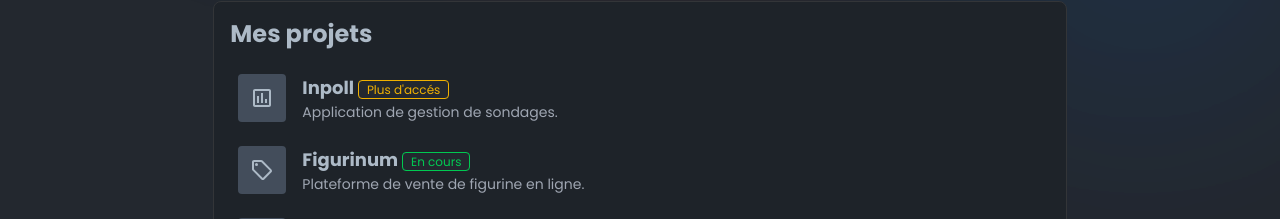
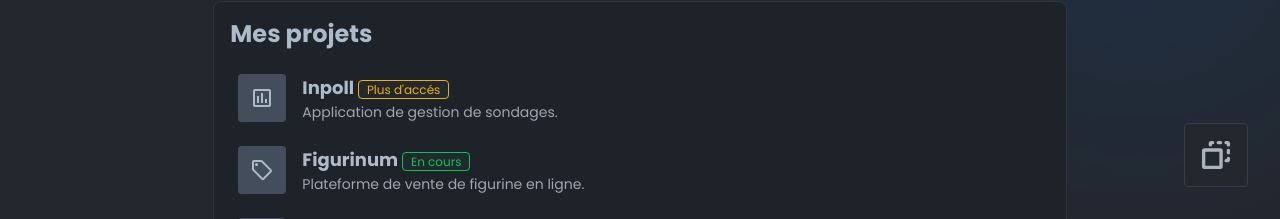
Before and after one commit to PlaquetWilliam/portfolio, a React (Vite) app: page / in a window 1280 px wide. Shown: the part 581-800 px from the top of the page. Built offline with nearby package versions, Linux system fonts and the light colour scheme.

Commit message:
Déploiement

```diff
--- a/index.html
+++ b/index.html
@@ -10,7 +10,7 @@
     <link rel="preconnect" href="https://fonts.gstatic.com" crossorigin>
     <link href="https://fonts.googleapis.com/css2?family=Open+Sans:ital@0;1&family=Poppins:ital,wght@0,100;0,200;0,300;0,400;0,500;0,600;0,700;0,800;0,900;1,100;1,200;1,300;1,400;1,500;1,600;1,700;1,800;1,900&display=swap" rel="stylesheet">
   </head>
-  <body>
+  <body class="bg-[#23282f]">
     <div id="root"></div>
     <script type="module" src="/src/main.tsx"></script>
   </body>
--- a/src/App.tsx
+++ b/src/App.tsx
@@ -1,14 +1,32 @@
-import { Hero } from "./components/Hero"
-import { Projects } from "./components/Projects"
-import { Skills } from "./components/Skills"
-import { Contact } from "./components/Contact"
+import { useState } from "react";
+import { Hero } from "./components/Hero";
+import { Projects } from "./components/Projects";
+import { Skills } from "./components/Skills";
+import { Contact } from "./components/Contact";
 import Background from "./components/Background";
 
+import { PiSelectionBackgroundBold, PiSelectionAllBold } from "react-icons/pi"; // Import des icônes
+
 function App() {
+  const [showBackground, setShowBackground] = useState(true);
+
   return (
     <>
-      <div className="fixed h-screen z-0">
+      <div className="fixed inset-0 z-0 transition-opacity duration-500" style={{ opacity: showBackground ? 1 : 0 }}>
         <Background />
+      </div>
+
+      <div className="fixed bottom-0 right-0 m-8 w-16 h-16 border border-[#3a3d40] bg-[#23282f] rounded duration-100 hover:bg-[#303740] z-20">
+        <button
+          className="flex justify-center items-center w-full h-full cursor-pointer"
+          onClick={() => setShowBackground(!showBackground)}
+        >
+          {showBackground ? (
+            <PiSelectionBackgroundBold className="text-[#a9b4be] text-4xl" />
+          ) : (
+            <PiSelectionAllBold className="text-[#a9b4be] text-4xl" />
+          )}
+        </button>
       </div>
 
       <div className="max-w-11/12 m-auto z-10 xl:max-w-8/12">
@@ -18,7 +36,7 @@ function App() {
         <Contact />
       </div>
     </>
-  )
+  );
 }
 
-export default App
+export default App;
--- a/src/index.css
+++ b/src/index.css
@@ -5,7 +5,6 @@ body {
 }
 
 :root {
-    --color-bg1: #23282f;
     --color1: 18, 113, 255;
     --color2: 221, 74, 255;
     --color3: 100, 220, 255;
@@ -58,7 +57,6 @@ body {
     height: 100vh;
     position: relative;
     overflow: hidden;
-    background: var(--color-bg1);
     top: 0;
     left: 0;
 
```
